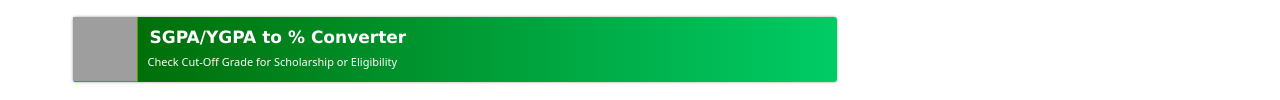
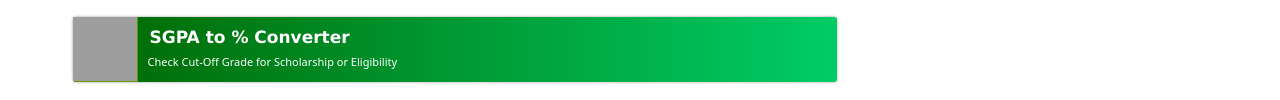
Before and after one commit to Jitendrak143/WEB10, a plain HTML site: page index.html in a window 1280 px wide. Shown: the part 302-402 px from the top of the page. Drawn offline with Linux system fonts and the light colour scheme; grey boxes are pictures that could not be loaded; a script that the page names is missing.

Commit message:
Update index.html

```diff
--- a/index.html
+++ b/index.html
@@ -162,7 +162,7 @@ fieldset{border-radius: 5px; border: 5px solid rgb(0, 75, 133);}
 <img src="https://i.postimg.cc/9X7pRF71/sgpa-calculator-exammarks.png" />
 </div>
 <div class="appbox-right ">
-<span>SGPA/YGPA to % Converter</span>
+<span>SGPA to % Converter</span>
 <div class="appbox-right-min">Check Cut-Off Grade for Scholarship or Eligibility</div></div></a></div>
 
 
```
